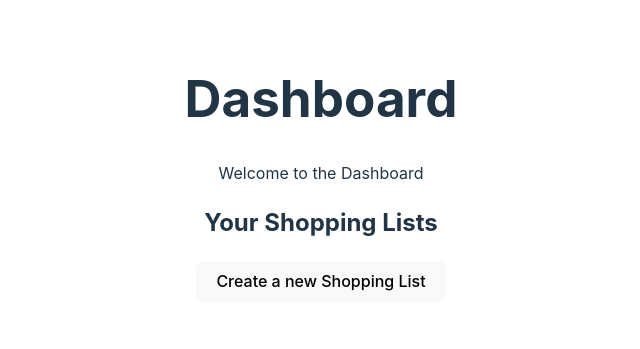
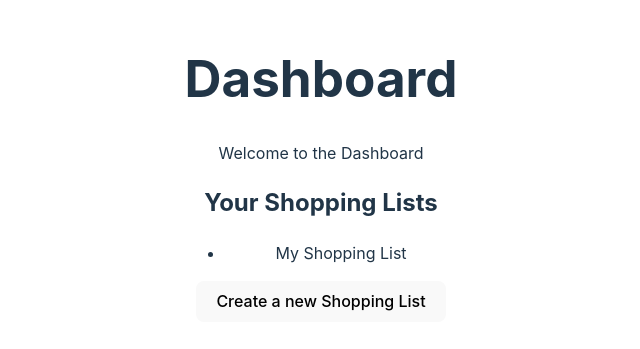
Before and after one commit to slane1/shoppingList, a React (Vite) app in the folder frontend/: page /dashboard in a window 1280 px wide. Shown: the part 231-580 px from the top of the page, without its empty margins (319-959 px from the left). Built offline with nearby package versions, Linux system fonts and the light colour scheme; no server answers.

Commit message:
basic list and dummy data

```diff
--- a/frontend/src/components/ListView.jsx
+++ b/frontend/src/components/ListView.jsx
@@ -1,4 +1,9 @@
+import React from 'react';
 export default function ListView() {
+    return (
+        <div>
+        </div>
+    )
 
 
 }
--- a/frontend/src/components/ShoppingListItem.jsx
+++ /dev/null
@@ -1,3 +0,0 @@
-export default function SoppingListItem() {
-
-}
--- a/frontend/src/components/site/Dashboard.jsx
+++ b/frontend/src/components/site/Dashboard.jsx
@@ -1,6 +1,10 @@
-
+import { useContext } from "react";
+import { DataContext }  from "../../contexts/DataContext";
+import { Link } from "react-router-dom";
 
 export default function Dashboard() {
+    const { shoppingLists } = useContext(DataContext);
+
     return (
         <div>
             <div>
@@ -9,6 +13,13 @@ export default function Dashboard() {
             </div>
             <div>
                 <h2>Your Shopping Lists</h2>
+                <ul>
+                    {shoppingLists.map((shoppingList) => (
+                        <li key={shoppingList.id}>
+                            <p>{shoppingList.title}</p>
+                        </li>
+                    ))}
+                </ul>
             </div>
             <div>
                 <button>Create a new Shopping List</button>
--- a/frontend/src/contexts/DataContext.jsx
+++ b/frontend/src/contexts/DataContext.jsx
@@ -1,10 +1,28 @@
 import React, { createContext, useState, useEffect } from 'react';
 import axios from 'axios';
-const DataContext = createContext();
+export const DataContext = createContext();
 
 export default function DataContextProvider({children}) {
     const [loading, setLoading] = useState(true);
-    const [shoppingLists, setShoppingLists] = useState([]);
+    const [shoppingLists, setShoppingLists] = useState(
+    [{
+        id: 1,
+        title: 'My Shopping List',
+        items: [
+            {
+                number: 1,
+                name: 'Apples',
+                quantity: 5,
+                done: false
+            },
+            {
+                number: 2,
+                name: 'Bananas',
+                quantity: 3,
+                done: true
+            }]
+    }]
+    );
     const backendUrl = import.meta.env.VITE_BACKEND_URL;
 
     async function fetchShoppingList() {
```
Also changed, not shown: frontend/src/components/ShoppingList.jsx (added, +7 -0 lines).
